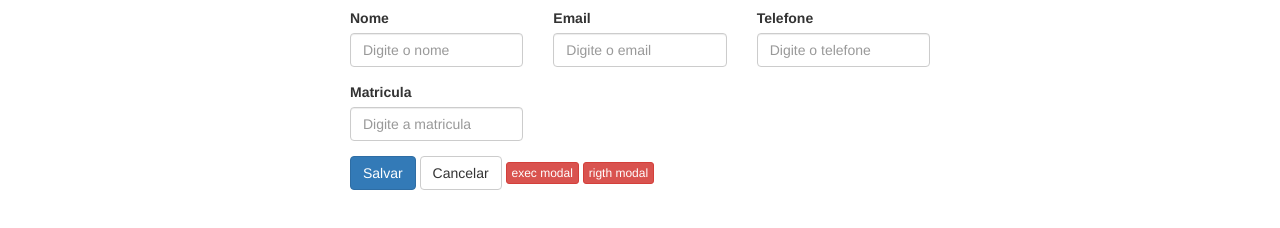
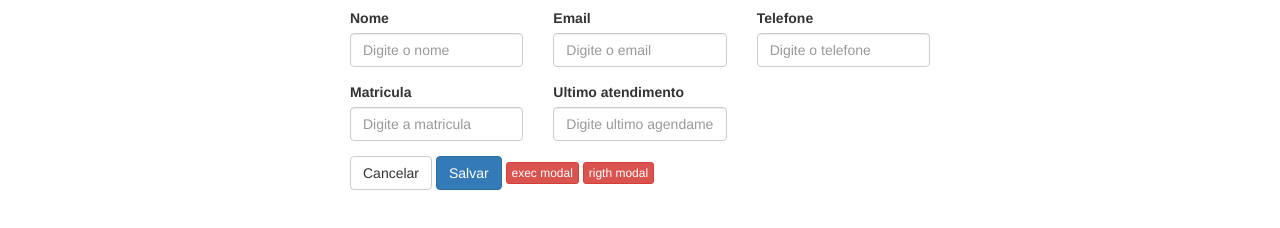
Before and after one commit to mathgunz/Doctor-Feet, a plain HTML site: page Telas/Doctor/cadastro-cliente.html in a window 1280 px wide. Shown: the part 144-372 px from the top of the page. Drawn offline with nearby package versions, Linux system fonts and the light colour scheme.

Commit message:
modal inde

```diff
--- a/Telas/Doctor/cadastro-cliente.html
+++ b/Telas/Doctor/cadastro-cliente.html
@@ -58,12 +58,18 @@
             <label for="inputMatricula">Matricula</label>
             <input type="matricula" class="form-control" id="inputMatriculaa" placeholder="Digite a matricula">
           </div>
+
+          <div class="form-group col-md-4">
+            <label for="inputDataAgendada">Ultimo atendimento</label>
+            <input type="dataAgendada" class="form-control" id="inputDataAgendada" placeholder="Digite ultimo agendamento">
+          </div>
+
         </div>
 
         <div class="row">
           <div class="col-md-12">
+            <a href="template.html" class="btn btn-default">Cancelar</a>
             <button type="submit" class="btn btn-primary">Salvar</button>
-            <a href="template.html" class="btn btn-default">Cancelar</a>
             <a class="btn btn-danger btn-xs"  href="#" data-toggle="modal" data-target="#erro-cadastro-modal">exec modal</a>
             <a class="btn btn-danger btn-xs"  href="#" data-toggle="modal" data-target="#confirmar-cadastro-modal">rigth modal</a>
            </div>
```
